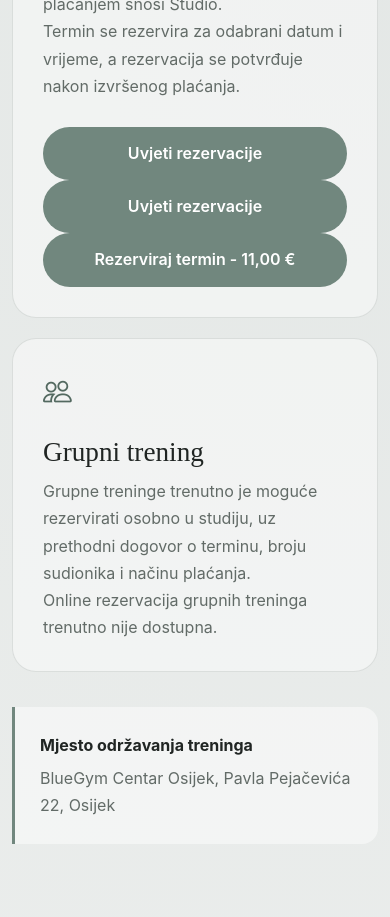
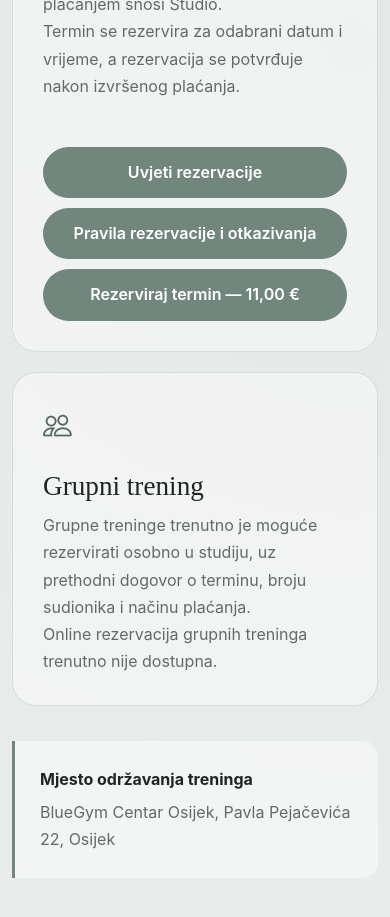
Before and after one commit to marijadergez/Reformer-App, a React (Vite) app: page / in a window 390 px wide. Shown: the part 5700-6617 px from the top of the page. Built offline with nearby package versions, Linux system fonts and the light colour scheme; a web font is replaced by a local one.

Commit message:
css za nove integracije.

```diff
--- a/src/App.css
+++ b/src/App.css
@@ -1445,3 +1445,65 @@ h5,
 h6 {
   color: #43524a;
 }
+
+/* Gumbi na stranici Rezervacije */
+.reservation-actions {
+    display: flex;
+    flex-wrap: wrap;
+    gap: 12px;
+    align-items: center;
+    margin-top: 20px;
+}
+
+/* Svi gumbi/linkovi u reservation-actions */
+.reservation-actions .page-button {
+    display: inline-flex;
+    align-items: center;
+    justify-content: center;
+    min-height: 46px;
+    padding: 11px 18px;
+    text-decoration: none;
+    white-space: nowrap;
+}
+
+/* Na manjim ekranima svaki gumb ide u svoj red */
+@media (max-width: 600px) {
+    .reservation-actions {
+        flex-direction: column;
+        align-items: stretch;
+        gap: 10px;
+    }
+
+    .reservation-actions .page-button {
+        width: 100%;
+    }
+}
+
+.individual-actions {
+    margin-top: 20px;
+}
+
+.individual-actions .page-button {
+    width: 100%;
+}
+
+.legal-links {
+    display: flex;
+    justify-content: center;
+    gap: 18px;
+    margin-top: 12px;
+    flex-wrap: wrap;
+}
+
+.legal-links a {
+    font-size: 0.85rem;
+    text-decoration: underline;
+}
+
+@media (max-width: 600px) {
+    .legal-links {
+        flex-direction: column;
+        align-items: center;
+        gap: 6px;
+    }
+}
--- a/src/pages/Individualni/Individualni.jsx
+++ b/src/pages/Individualni/Individualni.jsx
@@ -12,9 +12,23 @@ export default function INDIVIDUALNI() {
 
                     <h1>Osobni program</h1>
                 </div>
-                <button className="page-button">
+                <div className="individual-actions">
+
+                    <button className="page-button">
                         Rezerviraj termin
                     </button>
+
+                    <div className="legal-links">
+                        <a href="/uvjeti-rezervacije">
+                            Uvjeti rezervacije
+                        </a>
+
+                        <a href="/pravila-rezervacije-i-otkazivanja">
+                            Pravila rezervacije i otkazivanja
+                        </a>
+                    </div>
+
+                </div>
 
                 <div className="info-grid">
 
--- a/src/pages/Rezervacije/Rezervacije.jsx
+++ b/src/pages/Rezervacije/Rezervacije.jsx
@@ -43,15 +43,16 @@ export function RezervacijaSection() {
                         >
                             Uvjeti rezervacije
                         </a>
+
                         <a
-                            href="/uvjeti-rezervacije"
+                            href="/pravila-rezervacije-i-otkazivanja"
                             className="page-button"
                         >
-                            Uvjeti rezervacije
+                            Pravila rezervacije i otkazivanja
                         </a>
 
                         <button className="page-button">
-                            Rezerviraj termin - 11,00 €
+                            Rezerviraj termin — 11,00 €
                         </button>
 
                     </div>
```
